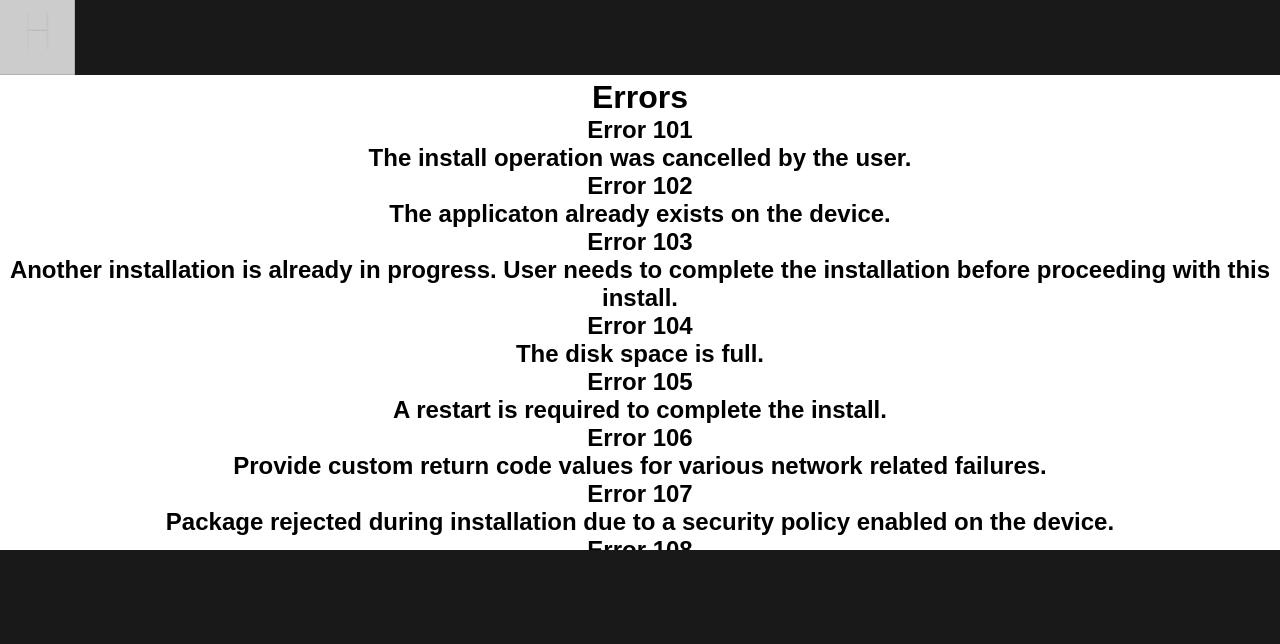
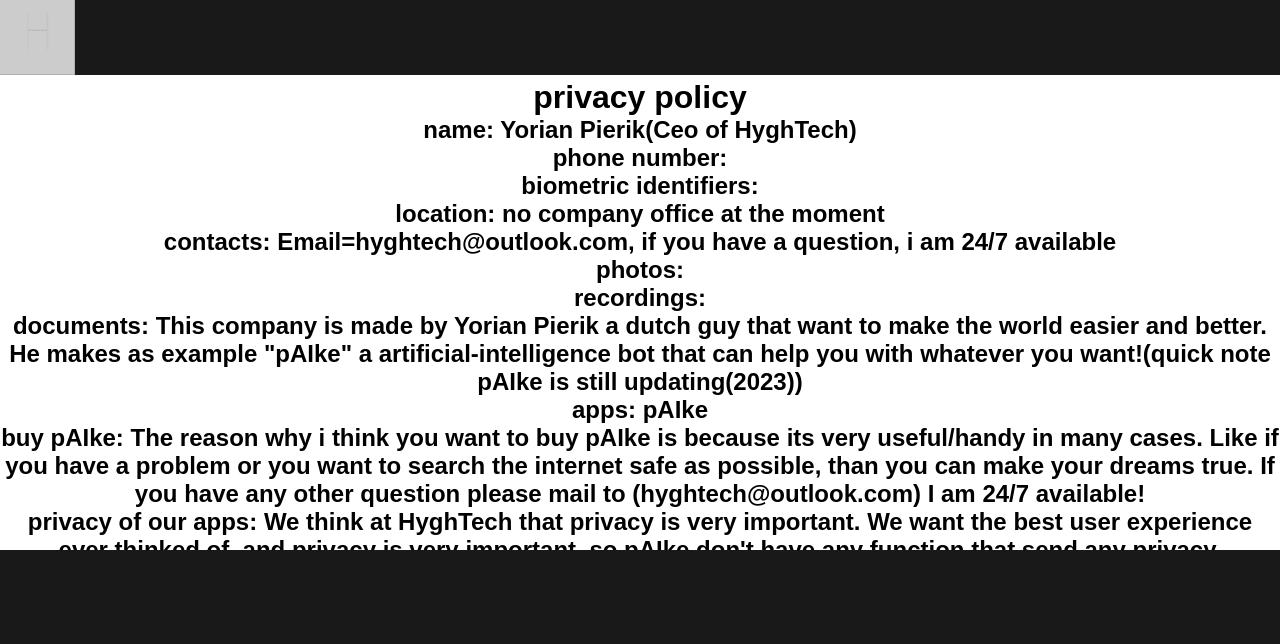
Before and after one commit to ypike/HyghTech-web, a plain HTML site: page index.html in a window 1280 px wide. Shown: the top 644 px of the page. Drawn offline with Linux system fonts and the light colour scheme.

Commit message:
Add files via upload

```diff
--- a/index.html
+++ b/index.html
@@ -301,30 +301,19 @@
 
             <img  class="Menu_Image" src="Images/menu_bar_web.png" alt="Can't Load Image...">
                 <img class="menu-logo" src="Images/Hyghtech.png" alt="Can't Load Image...">
-                <h1 class="about_text">Errors</h1>
-                <h2 class="text_1">Error 101
-                    <h2 class="text_1">The install operation was cancelled by the user.</h2>
-                </h2>
-                <h2 class="text_2">Error 102
-                    <h2 class="text_2">The applicaton already exists on the device.</h2>
-                </h2>
-                <h2 class="text_3">Error 103
-                    <h2 class="text_3">Another installation is already in progress. User needs to complete the installation before proceeding with this install.</h2>
-                </h2>
-                <h2 class="text_4">Error 104
-                    <h2 class="text_4">The disk space is full.</h2>
-                </h2>
-                <h2 class="text_5">Error 105
-                    <h2 class="text_5">A restart is required to complete the install.</h2>
-                </h2>
-                <h2 class="text_6">Error 106
-                    <h2 class="text_6">Provide custom return code values for various network related failures.</h2>
-                </h2>
-                <h2 class="text_7">Error 107
-                    <h2 class="text_7">Package rejected during installation due to a security policy enabled on the device.</h2>
-                </h2>
-                <h2 class="text_8">Error 108
-                    <h2 class="text_8">Installation has been successful.</h2>
+                <h1 class="about_text">privacy policy</h1>
+                <h2 class="text_1">
+                    <h2 class="text_1">name: Yorian Pierik(Ceo of HyghTech)</h2>
+                    <h2 class="text_1">phone number: </h2>
+                    <h2 class="text_1">biometric identifiers: </h2>
+                    <h2 class="text_1">location: no company office at the moment</h2>
+                    <h2 class="text_1">contacts: Email=hyghtech@outlook.com, if you have a question, i am 24/7 available</h2>
+                    <h2 class="text_1">photos: </h2>
+                    <h2 class="text_1">recordings: </h2>
+                    <h2 class="text_1">documents: This company is made by Yorian Pierik a dutch guy that want to make the world easier and better. He makes as example "pAIke" a artificial-intelligence bot that can help you with whatever you want!(quick note pAIke is still updating(2023))</h2>
+                    <h2 class="text_1">apps: pAIke</h2>
+                    <h2 class="text_1">buy pAIke: The reason why i think you want to buy pAIke is because its very useful/handy in many cases. Like if you have a problem or you want to search the internet safe as possible, than you can make your dreams true. If you have any other question please mail to (hyghtech@outlook.com) I am 24/7 available!</h2>
+                    <h2 class="text_1">privacy of our apps: We think at HyghTech that privacy is very important. We want the best user experience ever thinked of, and privacy is very important, so pAIke don't have any function that send any privacy.</h2>
                 </h2>
 
 
```
